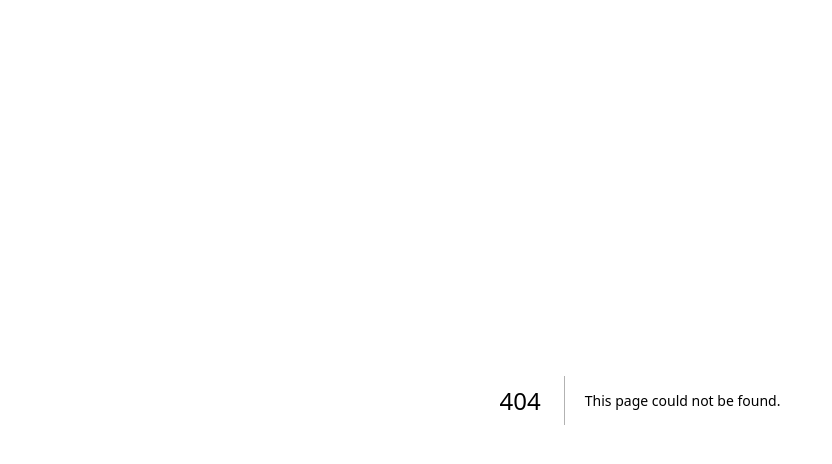
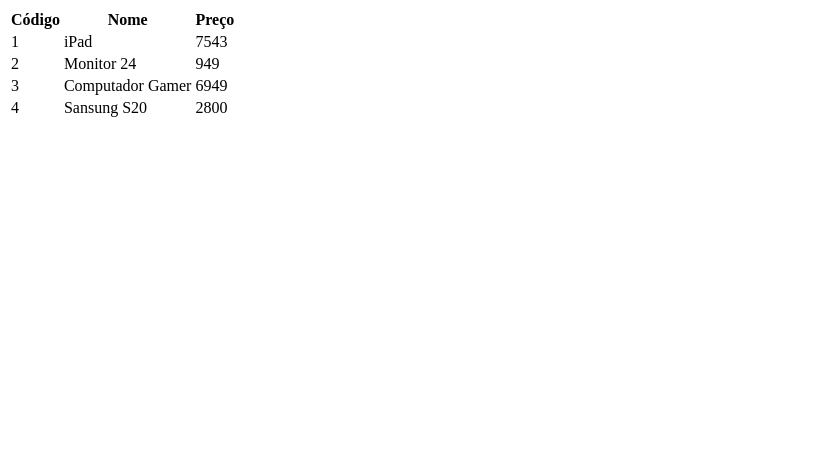
Before and after one commit to helioalb/nextjs, a Next.js app in the folder exercicios/: page /render/repeticao2 in a window 1280 px wide. Before the commit this address had no page. Shown: the top 464 px of the page, without its empty margins (0-832 px from the left). Built offline with nearby package versions, Linux system fonts and the light colour scheme.

Commit message:
Add repetition example

```diff
--- /dev/null
+++ b/exercicios/src/data/listaProdutos.js
@@ -0,0 +1,8 @@
+import Produto from "../model/Produto";
+
+export default [
+  new Produto(1, 'iPad', 7543),
+  new Produto(2, 'Monitor 24', 949),
+  new Produto(3, "Computador Gamer", 6949),
+  new Produto(4, 'Sansung S20', 2800)
+]
--- /dev/null
+++ b/exercicios/src/model/Produto.js
@@ -0,0 +1,23 @@
+export default class Produto {
+  #id
+  #nome
+  #preco
+
+  constructor(id, nome, preco) {
+    this.#id = id;
+    this.#nome = nome;
+    this.#preco = preco;
+  }
+
+  get id() {
+    return this.#id
+  }
+
+  get nome() {
+    return this.#nome
+  }
+
+  get preco() {
+    return this.#preco
+  }
+}
--- /dev/null
+++ b/exercicios/src/pages/render/repeticao2.jsx
@@ -0,0 +1,32 @@
+import listaProdutos from "../../data/listaProdutos"
+
+function renderizarLinhas() {
+  return listaProdutos.map(produto => {
+    return (
+      <tr key={produto.id}>
+        <td>{produto.id}</td>
+        <td>{produto.nome}</td>
+        <td>{produto.preco}</td>
+      </tr>
+    )
+  })
+}
+
+export default function repeticao2() {
+  return (
+    <div>
+      <table>
+        <thead>
+          <tr>
+            <th>Código</th>
+            <th>Nome</th>
+            <th>Preço</th>
+          </tr>
+        </thead>
+        <tbody>
+          {renderizarLinhas()}
+        </tbody>
+      </table>
+    </div>
+  )
+}
```
Also changed, not shown: exercicios/src/pages/render/repeticao1.jsx (added, +21 -0 lines).
